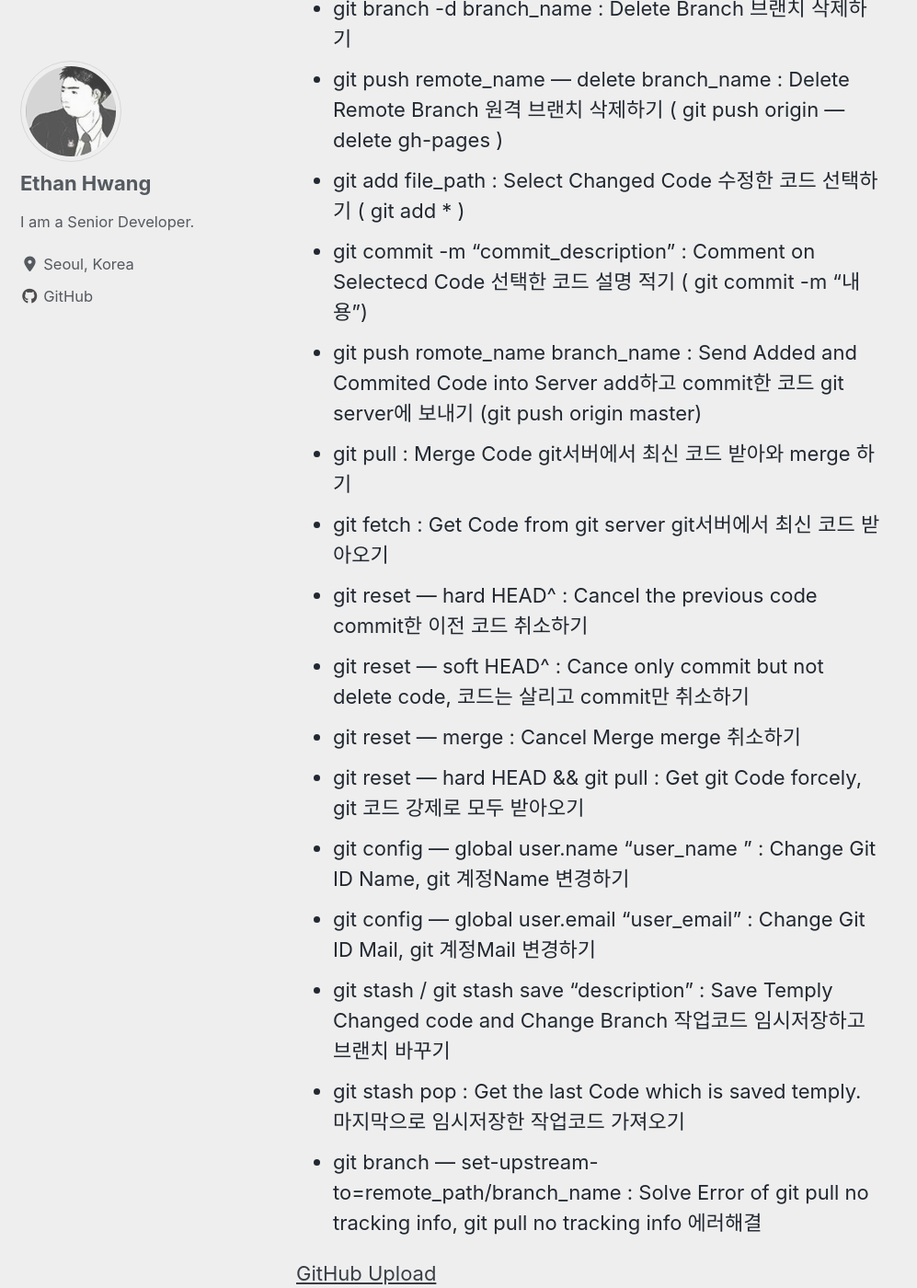
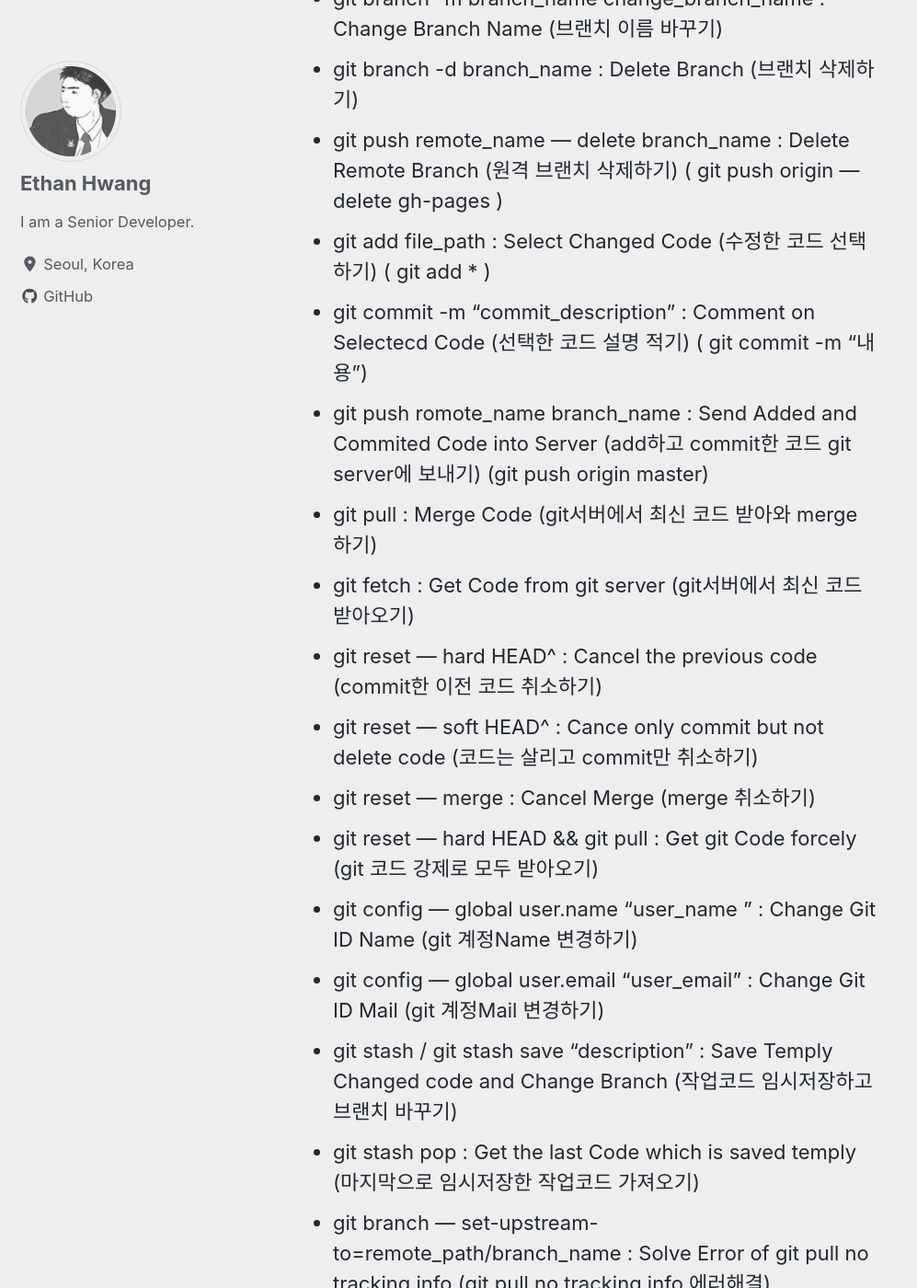
Before and after one commit to LNDNJC/lndnjc.github.io, a Jekyll site: the page built from _posts/2020-02-27-Git-Command.md, in a window 1280 px wide and 1400 px high, scrolled down 825 px. Shown: the whole window at 92% size, without its empty margins (0-997 px from the left). Built offline with Jekyll 4.4.1, drawn with Linux system fonts in a browser that asks for light colours; cached includes are drawn as plain includes; nearby versions of some CDN libraries; comment, search, counter and statistics services are not loaded; some of the changed text lies outside the part shown.

Commit message:
no message

```diff
--- a/_posts/2020-02-27-Git-Command.md
+++ b/_posts/2020-02-27-Git-Command.md
@@ -14,29 +14,29 @@ last_modified_at: 2020-02-27T10:06:00-05:00
 
 ## Command
 
-- git init : git create 생성하기
-- git clone git_path : import Code 코드 가져오기
-- git checkout branch_name : Select Branch 브랜치 선택하기
-- git checkout -t remote_path/branch_name : Select Romote Branch 원격 브랜치 선택하기
-- git branch branch_name : Create Branch 브랜치 생성하기
-- git branch -r : View Remote Branch List 원격 브랜치 목록보기
-- git branch -a : View Local Branch List 로컬 브랜치 목록보기
-- git branch -m branch_name change_branch_name : Change Branch Name 브랜치 이름 바꾸기
-- git branch -d branch_name : Delete Branch 브랜치 삭제하기
-- git push remote_name — delete branch_name : Delete Remote Branch 원격 브랜치 삭제하기 ( git push origin — delete gh-pages )
-- git add file_path : Select Changed Code 수정한 코드 선택하기 ( git add * )
-- git commit -m “commit_description” : Comment on Selectecd Code 선택한 코드 설명 적기 ( git commit -m “내용”)
-- git push romote_name branch_name : Send Added and Commited Code into Server add하고 commit한 코드 git server에 보내기 (git push origin master)
-- git pull : Merge Code git서버에서 최신 코드 받아와 merge 하기
-- git fetch : Get Code from git server git서버에서 최신 코드 받아오기
-- git reset — hard HEAD^ : Cancel the previous code commit한 이전 코드 취소하기
-- git reset — soft HEAD^ : Cance only commit but not delete code, 코드는 살리고 commit만 취소하기
-- git reset — merge : Cancel Merge merge 취소하기
-- git reset — hard HEAD && git pull : Get git Code forcely, git 코드 강제로 모두 받아오기
-- git config — global user.name “user_name ” : Change Git ID Name, git 계정Name 변경하기
-- git config — global user.email “user_email” : Change Git ID Mail, git 계정Mail 변경하기
-- git stash / git stash save “description” : Save Temply Changed code and Change Branch 작업코드 임시저장하고 브랜치 바꾸기
-- git stash pop : Get the last Code which is saved temply. 마지막으로 임시저장한 작업코드 가져오기
-- git branch — set-upstream-to=remote_path/branch_name : Solve Error of git pull no tracking info, git pull no tracking info 에러해결
+- git init : git create (생성하기)
+- git clone git_path : import Code (코드 가져오기)
+- git checkout branch_name : Select Branch (브랜치 선택하기)
+- git checkout -t remote_path/branch_name : Select Romote Branch (원격 브랜치 선택하기)
+- git branch branch_name : Create Branch (브랜치 생성하기)
+- git branch -r : View Remote Branch List (원격 브랜치 목록보기)
+- git branch -a : View Local Branch List (로컬 브랜치 목록보기)
+- git branch -m branch_name change_branch_name : Change Branch Name (브랜치 이름 바꾸기)
+- git branch -d branch_name : Delete Branch (브랜치 삭제하기)
+- git push remote_name — delete branch_name : Delete Remote Branch (원격 브랜치 삭제하기) ( git push origin — delete gh-pages )
+- git add file_path : Select Changed Code (수정한 코드 선택하기) ( git add * )
+- git commit -m “commit_description” : Comment on Selectecd Code (선택한 코드 설명 적기) ( git commit -m “내용”)
+- git push romote_name branch_name : Send Added and Commited Code into Server (add하고 commit한 코드 git server에 보내기) (git push origin master)
+- git pull : Merge Code (git서버에서 최신 코드 받아와 merge 하기)
+- git fetch : Get Code from git server (git서버에서 최신 코드 받아오기)
+- git reset — hard HEAD^ : Cancel the previous code (commit한 이전 코드 취소하기)
+- git reset — soft HEAD^ : Cance only commit but not delete code (코드는 살리고 commit만 취소하기)
+- git reset — merge : Cancel Merge (merge 취소하기)
+- git reset — hard HEAD && git pull : Get git Code forcely (git 코드 강제로 모두 받아오기)
+- git config — global user.name “user_name ” : Change Git ID Name (git 계정Name 변경하기)
+- git config — global user.email “user_email” : Change Git ID Mail (git 계정Mail 변경하기)
+- git stash / git stash save “description” : Save Temply Changed code and Change Branch (작업코드 임시저장하고 브랜치 바꾸기)
+- git stash pop : Get the last Code which is saved temply (마지막으로 임시저장한 작업코드 가져오기)
+- git branch — set-upstream-to=remote_path/branch_name : Solve Error of git pull no tracking info (git pull no tracking info 에러해결)
 
 [GitHub Upload](https://www.notion.so/GitHub-Upload-2d489f7fca404f039ab84bc457768a44)
```
